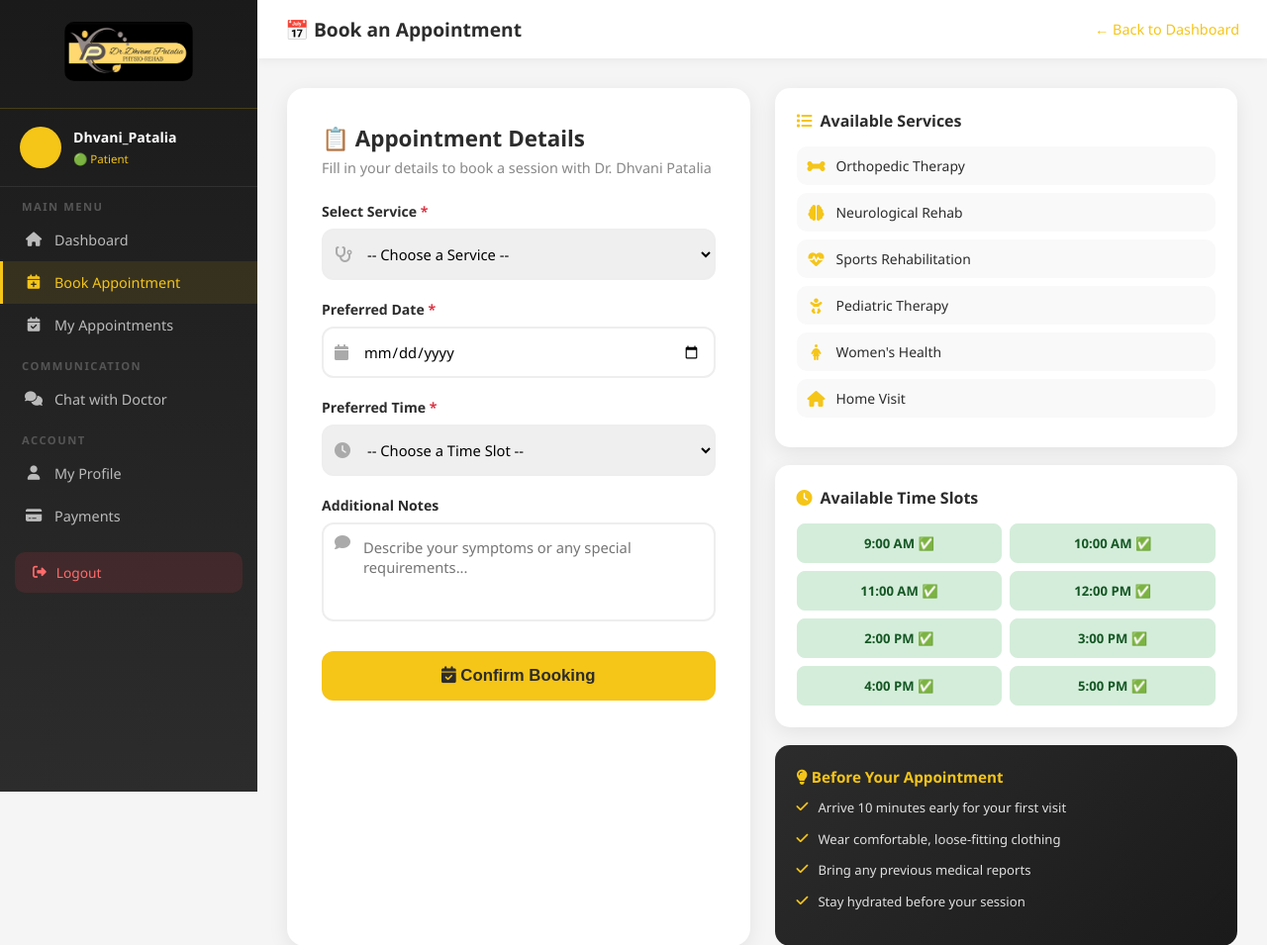
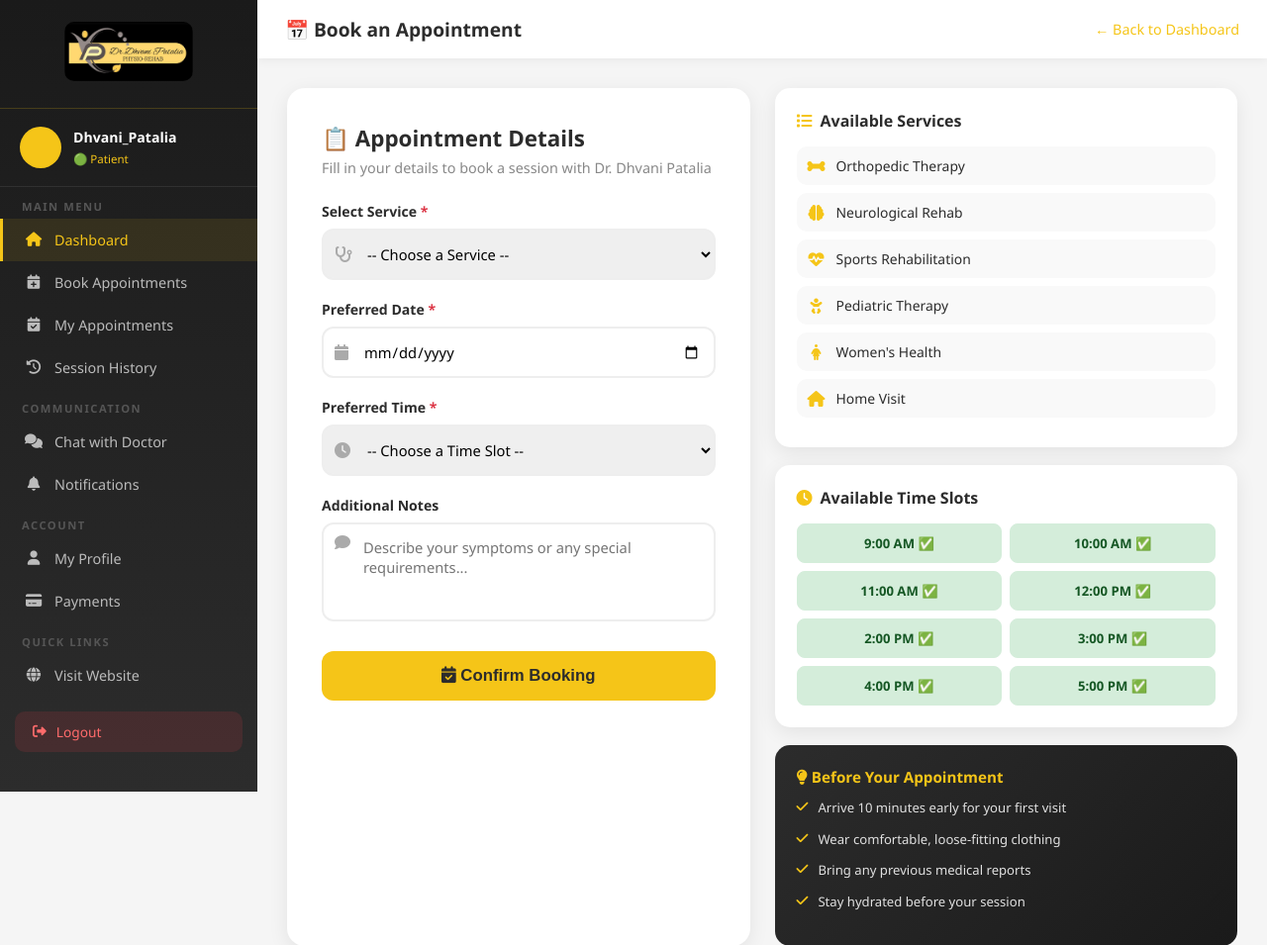
Before and after one commit to TanviMandalia/Python_django_app, a Django app: page /book/ in a window 1280 px wide. Shown: the top 955 px of the page at 99% size. Run offline with Django 5.2, Linux system fonts and the light colour scheme; a user stored in the database is signed in.

Commit message:
fix client sidebar but my_appointment sidebar is not chnage that gave error.

```diff
--- a/templates/book_appointment.html
+++ b/templates/book_appointment.html
@@ -1,12 +1,11 @@
 {% load static %}
 <!DOCTYPE html>
 <html lang="en">
-
   <head>
-    <meta charset="UTF-8">
-    <meta name="viewport" content="width=device-width, initial-scale=1.0">
+    <meta charset="UTF-8" />
+    <meta name="viewport" content="width=device-width, initial-scale=1.0" />
     <title>Book Appointment - Physio Rehab</title>
-    <link href="https://cdnjs.cloudflare.com/ajax/libs/font-awesome/6.4.0/css/all.min.css" rel="stylesheet">
+    <link href="https://cdnjs.cloudflare.com/ajax/libs/font-awesome/6.4.0/css/all.min.css" rel="stylesheet" />
     <style>
       * {
         margin: 0;
@@ -397,14 +395,18 @@
       </div>
       <nav>
         <div class="nav-section">Main Menu</div>
-            <a href="/client-dashboard" class="nav-item"><i class="fas fa-home"></i> Dashboard</a>
-            <a href="{% url "book_appointment" %}" class="nav-item active"><i class="fas fa-calendar-plus"></i> Book Appointment</a>
+        <a href="/client-dashboard" class="nav-item active"><i class="fas fa-home"></i> Dashboard</a>
+        <a href="{% url 'book_appointment' %}" class="nav-item"><i class="fas fa-calendar-plus"></i> Book Appointments</a>
         <a href="/my-appointments" class="nav-item"><i class="fas fa-calendar-check"></i> My Appointments</a>
+        <a href="/my-appointments" class="nav-item"><i class="fas fa-history"></i> Session History</a>
         <div class="nav-section">Communication</div>
-            <a href="#" class="nav-item"><i class="fas fa-comments"></i> Chat with Doctor</a>
+        <a href="/chat" class="nav-item"><i class="fas fa-comments"></i> Chat with Doctor</a>
+        <a href="/chat" class="nav-item"><i class="fas fa-bell"></i> Notifications</a>
         <div class="nav-section">Account</div>
-            <a href="#" class="nav-item"><i class="fas fa-user"></i> My Profile</a>
-            <a href="#" class="nav-item"><i class="fas fa-credit-card"></i> Payments</a>
+        <a href="/profile/" class="nav-item"><i class="fas fa-user"></i> My Profile</a>
+        <a href="/payments/" class="nav-item"><i class="fas fa-credit-card"></i> Payments</a>
+        <div class="nav-section">Quick Links</div>
+        <a href="/" class="nav-item"><i class="fas fa-globe"></i> Visit Website</a>
       </nav>
       <a href="/logout" class="logout-btn"><i class="fas fa-sign-out-alt"></i> Logout</a>
     </aside>
@@ -482,29 +483,36 @@
                 <label>Additional Notes</label>
                 <div class="input-box">
                   <i class="fas fa-comment" style="top:20px;"></i>
-                                <textarea name="notes"
-                                    placeholder="Describe your symptoms or any special requirements..."></textarea>
+                  <textarea name="notes" placeholder="Describe your symptoms or any special requirements..."></textarea>
                 </div>
               </div>
 
-                        <button type="submit" class="btn-submit">
-                            <i class="fas fa-calendar-check"></i> Confirm Booking
-                        </button>
+              <button type="submit" class="btn-submit"><i class="fas fa-calendar-check"></i> Confirm Booking</button>
             </form>
           </div>
 
           <!-- INFO PANEL -->
           <div class="info-card">
-
             <div class="info-box">
               <h3><i class="fas fa-list"></i> Available Services</h3>
-                        <div class="service-item"><i class="fas fa-bone"></i><span>Orthopedic Therapy</span></div>
-                        <div class="service-item"><i class="fas fa-brain"></i><span>Neurological Rehab</span></div>
-                        <div class="service-item"><i class="fas fa-heartbeat"></i><span>Sports Rehabilitation</span>
+              <div class="service-item">
+                <i class="fas fa-bone"></i><span>Orthopedic Therapy</span>
               </div>
-                        <div class="service-item"><i class="fas fa-baby"></i><span>Pediatric Therapy</span></div>
-                        <div class="service-item"><i class="fas fa-female"></i><span>Women's Health</span></div>
-                        <div class="service-item"><i class="fas fa-home"></i><span>Home Visit</span></div>
+              <div class="service-item">
+                <i class="fas fa-brain"></i><span>Neurological Rehab</span>
+              </div>
+              <div class="service-item">
+                <i class="fas fa-heartbeat"></i><span>Sports Rehabilitation</span>
+              </div>
+              <div class="service-item">
+                <i class="fas fa-baby"></i><span>Pediatric Therapy</span>
+              </div>
+              <div class="service-item">
+                <i class="fas fa-female"></i><span>Women's Health</span>
+              </div>
+              <div class="service-item">
+                <i class="fas fa-home"></i><span>Home Visit</span>
+              </div>
             </div>
 
             <div class="info-box">
@@ -523,21 +531,22 @@
 
             <div class="tip-box">
               <h3><i class="fas fa-lightbulb"></i> Before Your Appointment</h3>
-                        <div class="tip-item"><i class="fas fa-check"></i><span>Arrive 10 minutes early for your first
-                                visit</span></div>
-                        <div class="tip-item"><i class="fas fa-check"></i><span>Wear comfortable, loose-fitting
-                                clothing</span></div>
-                        <div class="tip-item"><i class="fas fa-check"></i><span>Bring any previous medical
-                                reports</span></div>
-                        <div class="tip-item"><i class="fas fa-check"></i><span>Stay hydrated before your session</span>
+              <div class="tip-item">
+                <i class="fas fa-check"></i><span>Arrive 10 minutes early for your first visit</span>
               </div>
+              <div class="tip-item">
+                <i class="fas fa-check"></i><span>Wear comfortable, loose-fitting clothing</span>
               </div>
-
+              <div class="tip-item">
+                <i class="fas fa-check"></i><span>Bring any previous medical reports</span>
+              </div>
+              <div class="tip-item">
+                <i class="fas fa-check"></i><span>Stay hydrated before your session</span>
               </div>
             </div>
           </div>
         </div>
-
+      </div>
+    </div>
   </body>
-
 </html>
```
Also changed, not shown: other parts of templates/book_appointment.html (+29 -31 lines), templates/client_chat.html (+14 -15 lines), db.sqlite3. Lines whose indentation alone changed are shown as unchanged.
